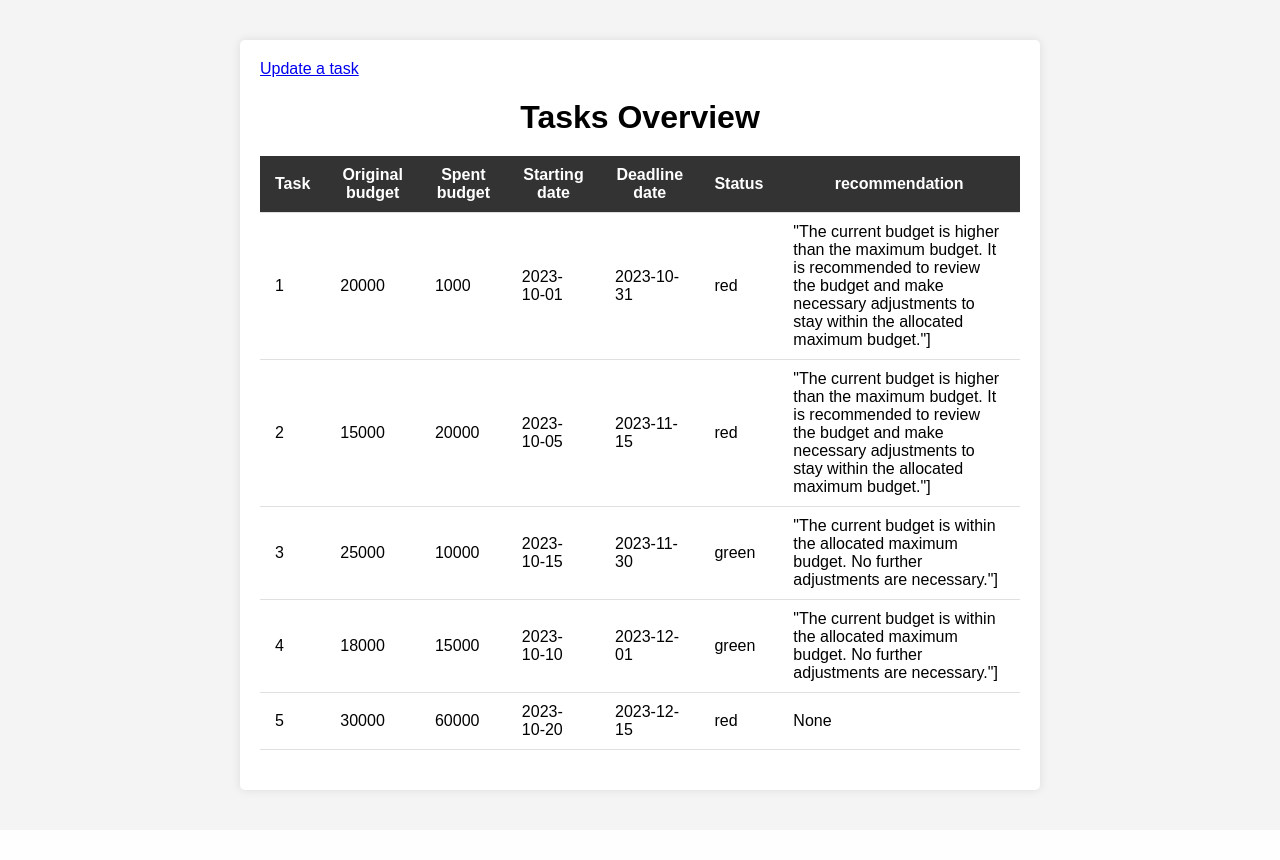
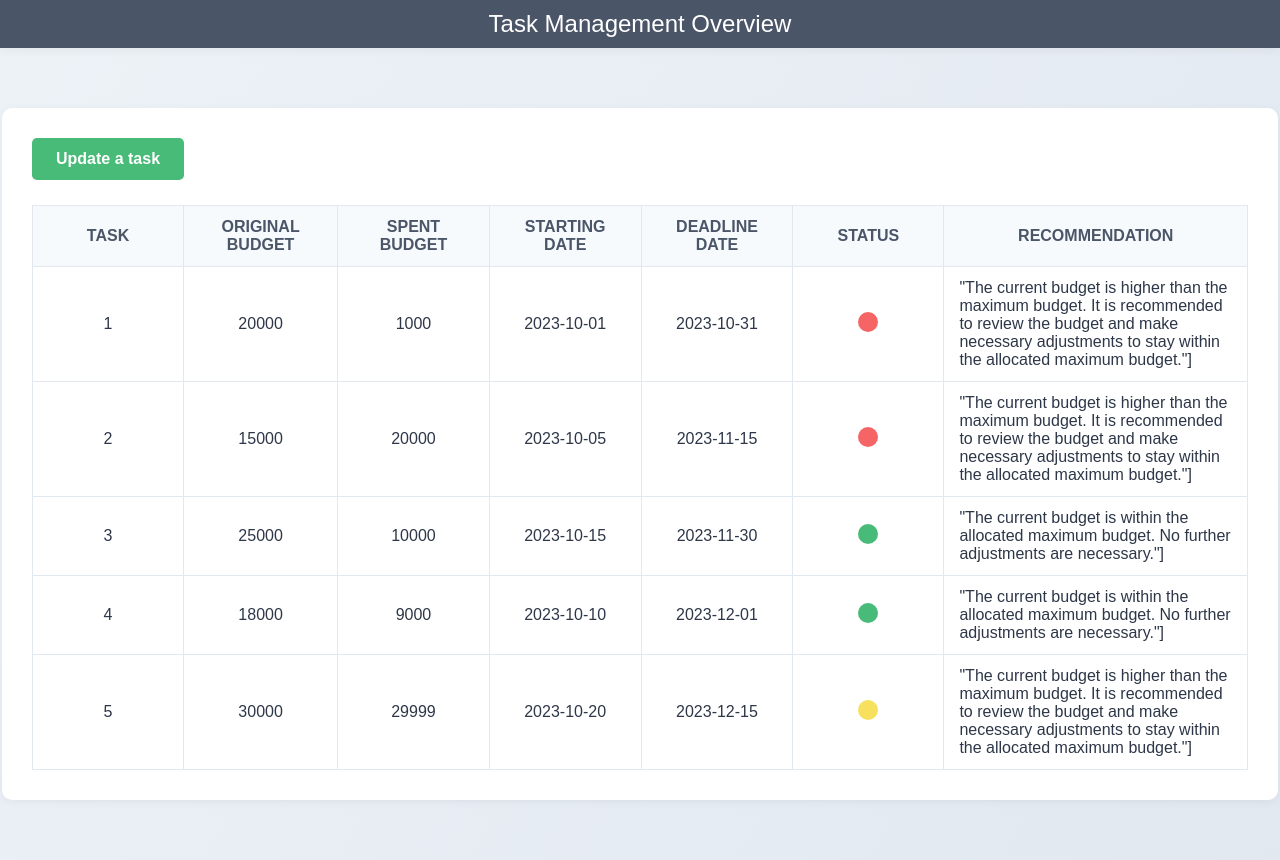
Before and after one commit to Moataz-Ab/GenAI-LLM-RAG-bot, a Flask app: page / in a window 1280 px wide. Before the commit the page ends 796 px from the top, so only its background shows below. Run offline with Flask 3, Linux system fonts and the light colour scheme.

Commit message:
updated front

```diff
--- a/flask_pack/templates/index.html
+++ b/flask_pack/templates/index.html
@@ -1,5 +1,6 @@
 <!DOCTYPE html>
 <html lang="en">
+
 <head>
     <meta charset="UTF-8">
     <meta http-equiv="X-UA-Compatible" content="IE=edge">
@@ -7,60 +8,118 @@
     <title>Tasks Overview</title>
     <style>
         body {
-            font-family: Arial, sans-serif;
-            margin: 40px auto;
-            max-width: 800px;
-            background-color: #f4f4f4;
+            font-family: 'Nunito', sans-serif;
+            background-image: linear-gradient(120deg, #edf2f7 0%, #e2e8f0 100%);
+            color: #2d3748;
+            margin: 0;
+            padding: 0;
+        }
+
+        header {
+            background-color: #4a5568;
+            padding: 10px 0;
+            color: white;
+            text-align: center;
+            font-size: 24px;
+            box-shadow: 0 2px 10px rgba(0, 0, 0, 0.05);
         }
 
         .container {
-            background-color: #fff;
-            padding: 20px;
-            border-radius: 5px;
-            box-shadow: 0 0 10px rgba(0, 0, 0, 0.1);
+            width: auto;  /* Let it adapt to its content width */
+            max-width: 95%;  /* Set a maximum width */
+            margin: 60px auto;
+            background-color: #ffffff;
+            padding: 30px;
+            border-radius: 10px;
+            box-shadow: 0 2px 10px rgba(0, 0, 0, 0.05);
         }
 
         h1 {
             text-align: center;
-            margin-bottom: 20px;
+            margin-bottom: 40px;
+            color: #4a5568;
+        }
+
+        a {
+            display: inline-block;
+            padding: 12px 24px;
+            margin-bottom: 25px;
+            border-radius: 5px;
+            background-color: #48bb78;
+            color: #ffffff;
+            text-align: center;
+            text-decoration: none;
+            font-weight: bold;
+            transition: background-color 0.3s;
+        }
+
+        a:hover {
+            background-color: #2f855a;
         }
 
         table {
             width: 100%;
             border-collapse: collapse;
-            margin-bottom: 20px;
         }
 
         th, td {
-            padding: 10px 15px;
-            border-bottom: 1px solid #e0e0e0;
+            padding: 12px 15px;
+            border: 1px solid #e2e8f0;
+            min-width: 120px; /* Increased width */
+            text-align: center;
+        }
+
+        td:nth-child(7) {
+            text-align: left;
         }
 
         th {
-            background-color: #333;
-            color: white;
+            background-color: #f7fafc;
+            text-transform: uppercase;
+            font-weight: bold;
+            color: #4a5568;
         }
 
         tr:hover {
-            background-color: #f5f5f5;
+            background-color: #f0f4f8;
         }
 
-        .red {
-            background-color: red;
-            color: white;
+        td:nth-child(6) {
+            text-align: center; /* Centering the traffic light */
         }
 
-        .green {
-            background-color: green;
-            color: white;
+        .traffic-light {
+            display: inline-block;
+            width: 20px;
+            height: 20px;
+            border-radius: 50%;
+            margin: 0 auto; /* Centering within the td */
         }
+
+        .red-light {
+            background-color: #f56565;
+        }
+
+        .yellow-light {
+            background-color: #f6e05e;
+        }
+
+        .green-light {
+            background-color: #48bb78;
+        }
+
+
+
     </style>
 </head>
+
 <body>
+    <header>
+        Task Management Overview
+    </header>
+
     <div class="container">
         <a href="/update">Update a task</a>
-
-        <h1>Tasks Overview</h1>
         <table>
             <thead>
                 <tr>
@@ -73,8 +132,18 @@
                 {% for row in data[1:] %}
                 <tr>
                     {% for cell in row %}
-                            {% if loop.index == 5 %}
-                                <td class="{{ cell }}">{{ cell }}</td>
+                    {% if loop.index == 6 %}
+                    <td>
+                        {% if cell == "red" %}
+                        <span class="traffic-light red-light"></span>
+                        {% elif cell == "amber" %}
+                        <span class="traffic-light yellow-light"></span>
+                        {% elif cell == "green" %}
+                        <span class="traffic-light green-light"></span>
+                        {% else %}
+                        {{ cell }}
+                        {% endif %}
+                    </td>
                     {% else %}
                     <td>{{ cell }}</td>
                     {% endif %}
@@ -85,4 +154,5 @@
         </table>
     </div>
 </body>
+
 </html>
--- a/flask_pack/utils.py
+++ b/flask_pack/utils.py
@@ -82,11 +82,11 @@ def update_status_and_budget_in_csv(task_number, new_status, spent_budget, csv_f
     budget_index = header.index('Spent budget')
 
     # Check if the recommendation column exists, if not, add it
-    if 'recommendation' not in header:
-        header.append('recommendation')
+    if 'Recommendation' not in header:
+        header.append('Recommendation')
         rows[0] = ",".join(header) + "\n"
 
-    recommendation_index = header.index('recommendation')
+    recommendation_index = header.index('Recommendation')
 
     for index, row in enumerate(rows):
         row_elements = row.strip().split(',')
--- a/tasks.csv
+++ b/tasks.csv
@@ -1,6 +1,6 @@
-Task,Original budget,Spent budget,Starting date, Deadline date,Status,recommendation
+Task,Original budget,Spent budget,Starting date, Deadline date,Status,Recommendation
 1,20000,1000,2023-10-01, 2023-10-31,red, "The current budget is higher than the maximum budget. It is recommended to review the budget and make necessary adjustments to stay within the allocated maximum budget."]
 2,15000,20000,2023-10-05,2023-11-15,red, "The current budget is higher than the maximum budget. It is recommended to review the budget and make necessary adjustments to stay within the allocated maximum budget."]
 3,25000,10000,2023-10-15,2023-11-30,green, "The current budget is within the allocated maximum budget. No further adjustments are necessary."]
-4,18000,15000,2023-10-10,2023-12-01,green, "The current budget is within the allocated maximum budget. No further adjustments are necessary."]
-5,30000,60000,2023-10-20,2023-12-15,red, None
+4,18000,9000,2023-10-10,2023-12-01,green, "The current budget is within the allocated maximum budget. No further adjustments are necessary."]
+5,30000,29999,2023-10-20,2023-12-15,amber, "The current budget is higher than the maximum budget. It is recommended to review the budget and make necessary adjustments to stay within the allocated maximum budget."]
```
Also changed, not shown: flask_pack/templates/update.html (+45 -18 lines). Lines whose indentation alone changed are shown as unchanged.
